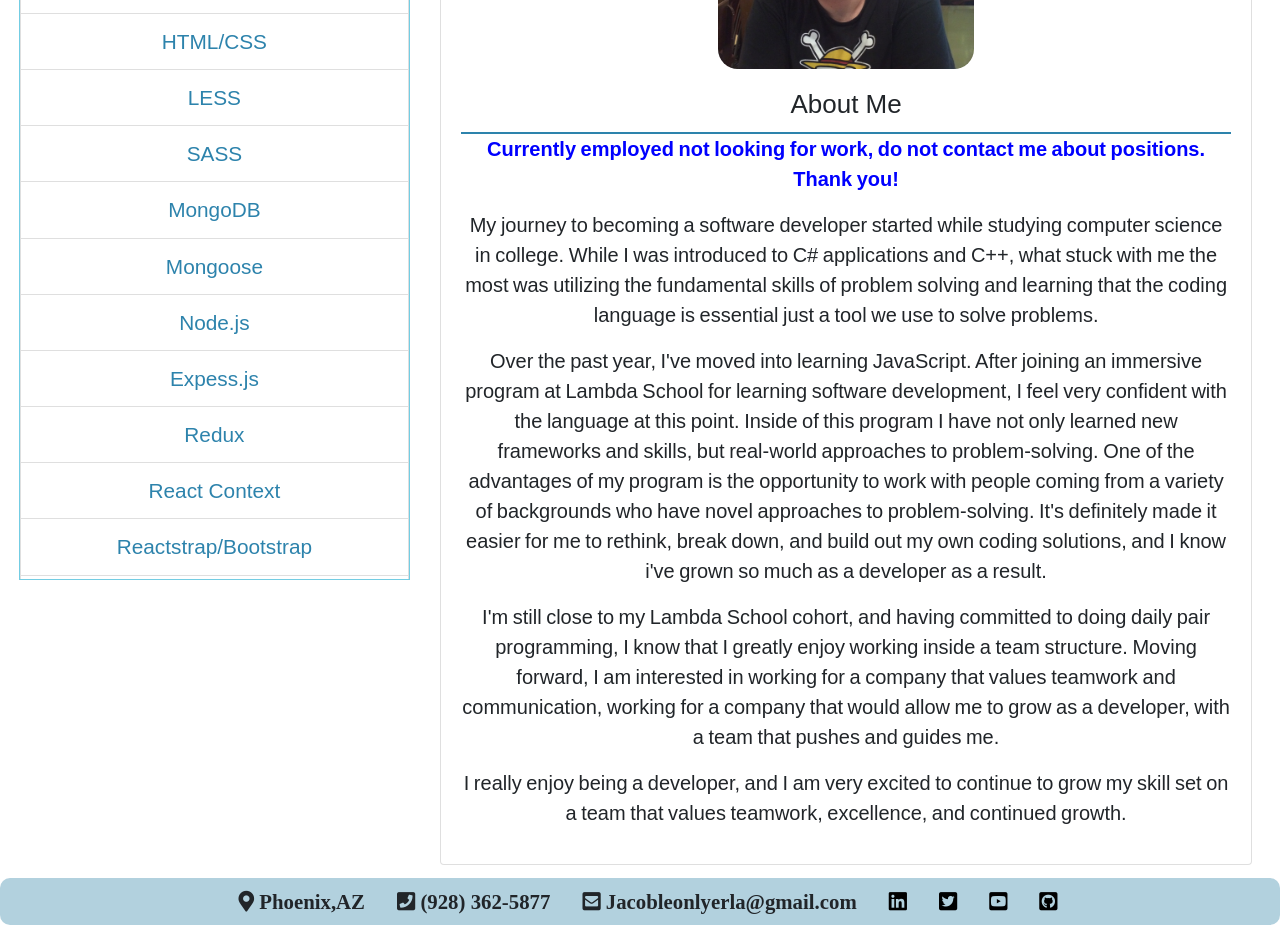
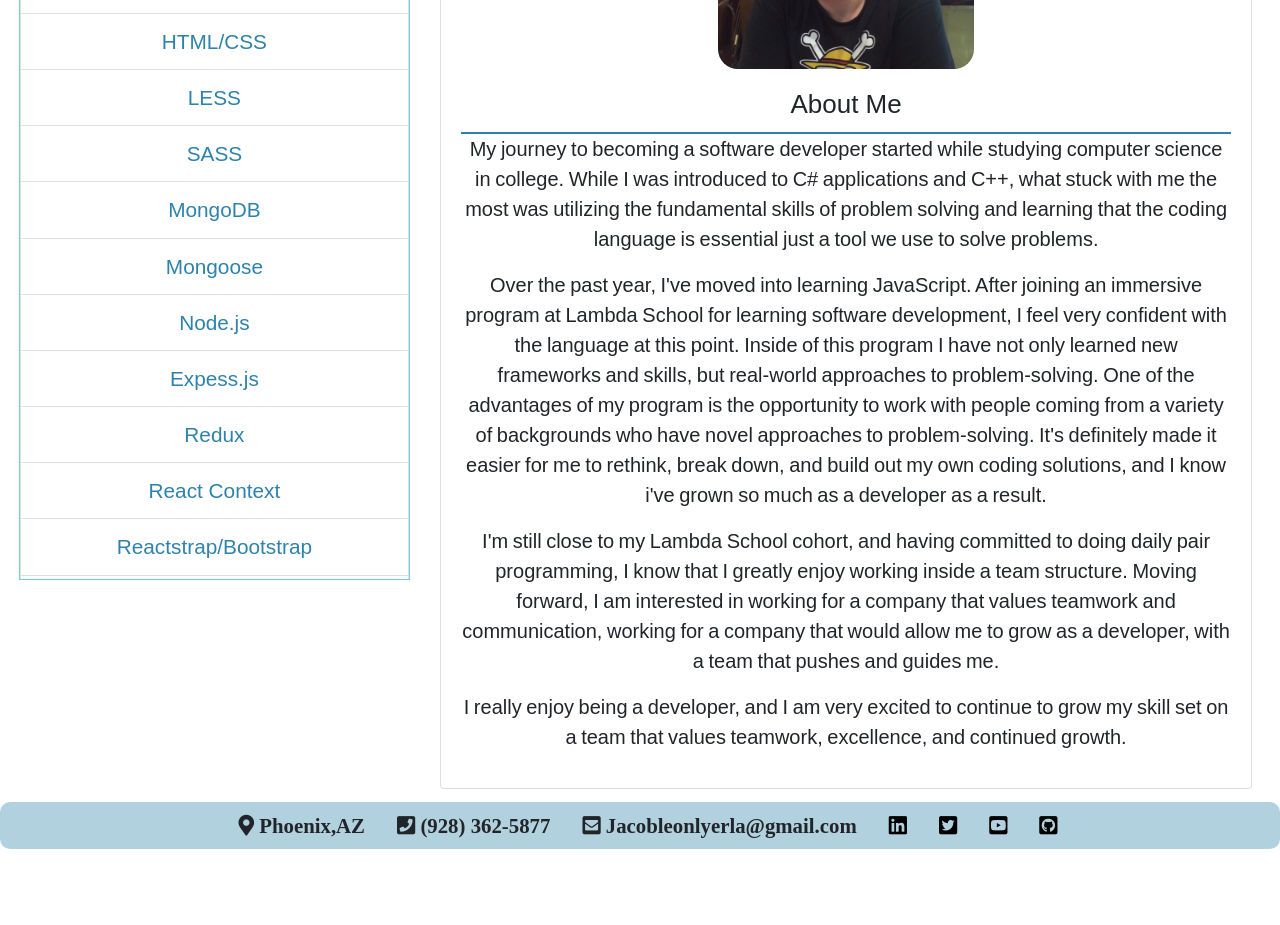
Before and after one commit to JacobLeonLyerla/front-end-resume, a React (Create React App) app: page / in a window 1280 px wide. Shown: the part 1140-2065 px from the top of the page. After the commit the page ends 1989 px from the top, so only its background shows below. Built offline with nearby package versions, Linux system fonts and the light colour scheme; no server answers.

Commit message:
removed employed status

```diff
--- a/src/MiddleComponent/MiddleHeader.js
+++ b/src/MiddleComponent/MiddleHeader.js
@@ -21,9 +21,7 @@ const Header = () => {
 
           <CardText>
 
-          <p style={{ textAlign: "center", color:"blue", fontWeight:"bold" }}>
-             Currently employed not looking for work, do not contact me about positions. Thank you!
-            </p>
+
             <p style={{ textAlign: "center" }}>
               My journey to becoming a software developer started while studying
               computer science in college. While I was introduced to C#
```
